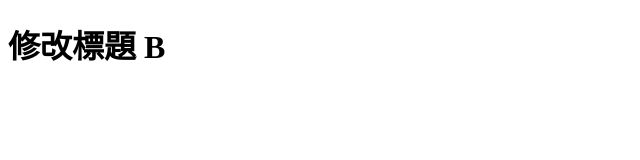
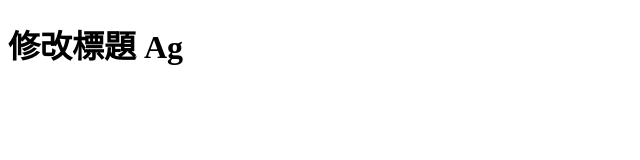
Before and after one commit to Atian666px/onon_cake_teamwork, a plain HTML site: page index.html in a window 1280 px wide. Shown: the full height of the page, 0-640 px from the left. Drawn offline with Linux system fonts and the light colour scheme.

Commit message:
h1 文字，增加 A 資訊

```diff
--- a/index.html
+++ b/index.html
@@ -6,6 +6,6 @@
     <title>再次修改 title</title>
 </head>
 <body>
-    <h1>修改標題 B</h1>
+    <h1>修改標題 Ag</h1>
 </body>
 </html>
```
